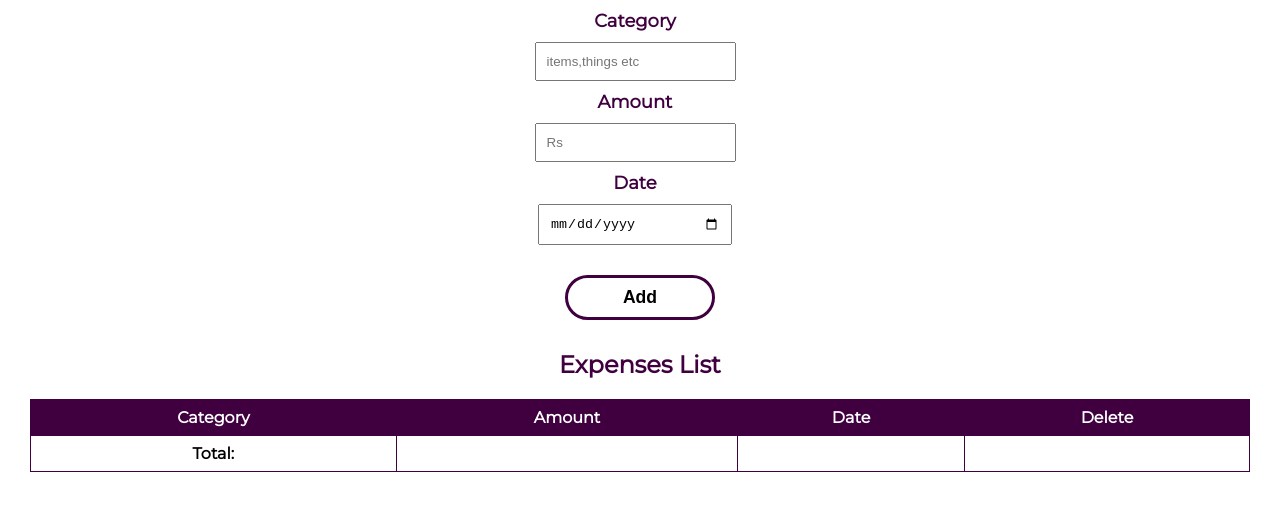
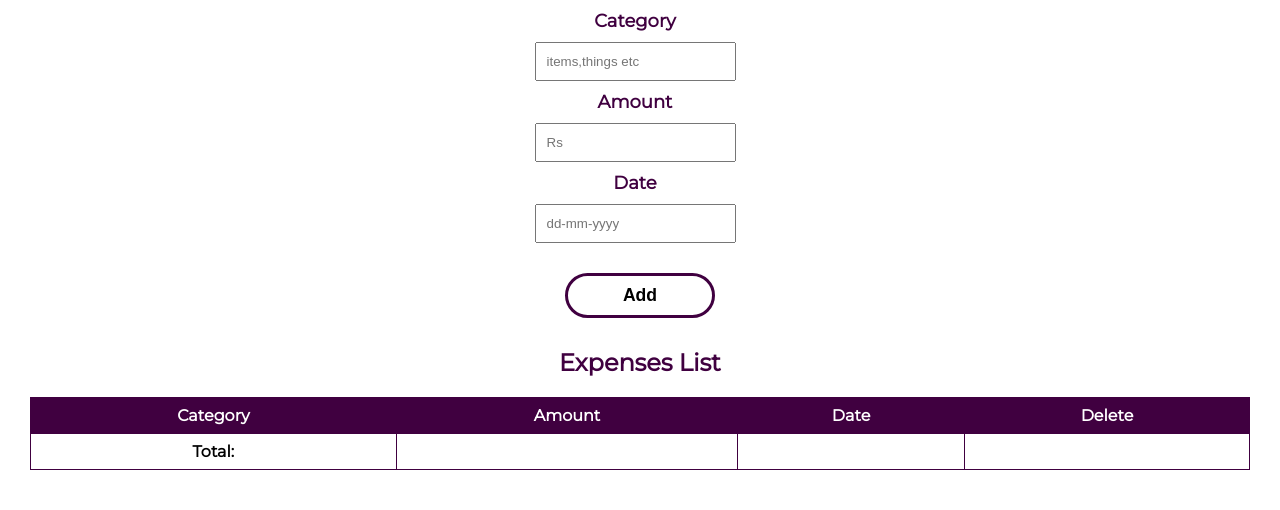
Before and after one commit to PrathamDhobe/Daily-Expense-Tracker, a plain HTML site: page index.html in a window 1280 px wide. Shown: the part 82-592 px from the top of the page. Drawn offline with Linux system fonts and the light colour scheme.

Commit message:
last commit

```diff
--- a/index.html
+++ b/index.html
@@ -17,7 +17,7 @@
         <label for="amount-input">Amount</label>
         <input type="number" id="amount-input" placeholder="Rs">
         <label for="date-input">Date</label>
-        <input type="date" id="date-input">
+        <input type="text" id="date-input" placeholder="dd-mm-yyyy">
         <button id="add-btn">Add</button>
     </div>
     <div class="expenses-list">
--- a/style.css
+++ b/style.css
@@ -38,16 +38,11 @@ body {
     color: #400040;
   }
 
-  .input-section input[type="text"], .input-section input[type="number"] {
+  .input-section input[type="text"], .input-section input[type="number"], .input-section input[type="text"] {
     padding: 10px;
     margin-right: 10px;
   }
 
-  .input-section input[type="date"] {
-    padding: 10px;
-    margin-right: 10px;
-    width: 170px;
-  }
 
   .input-section button {
     width: 150px;
```
